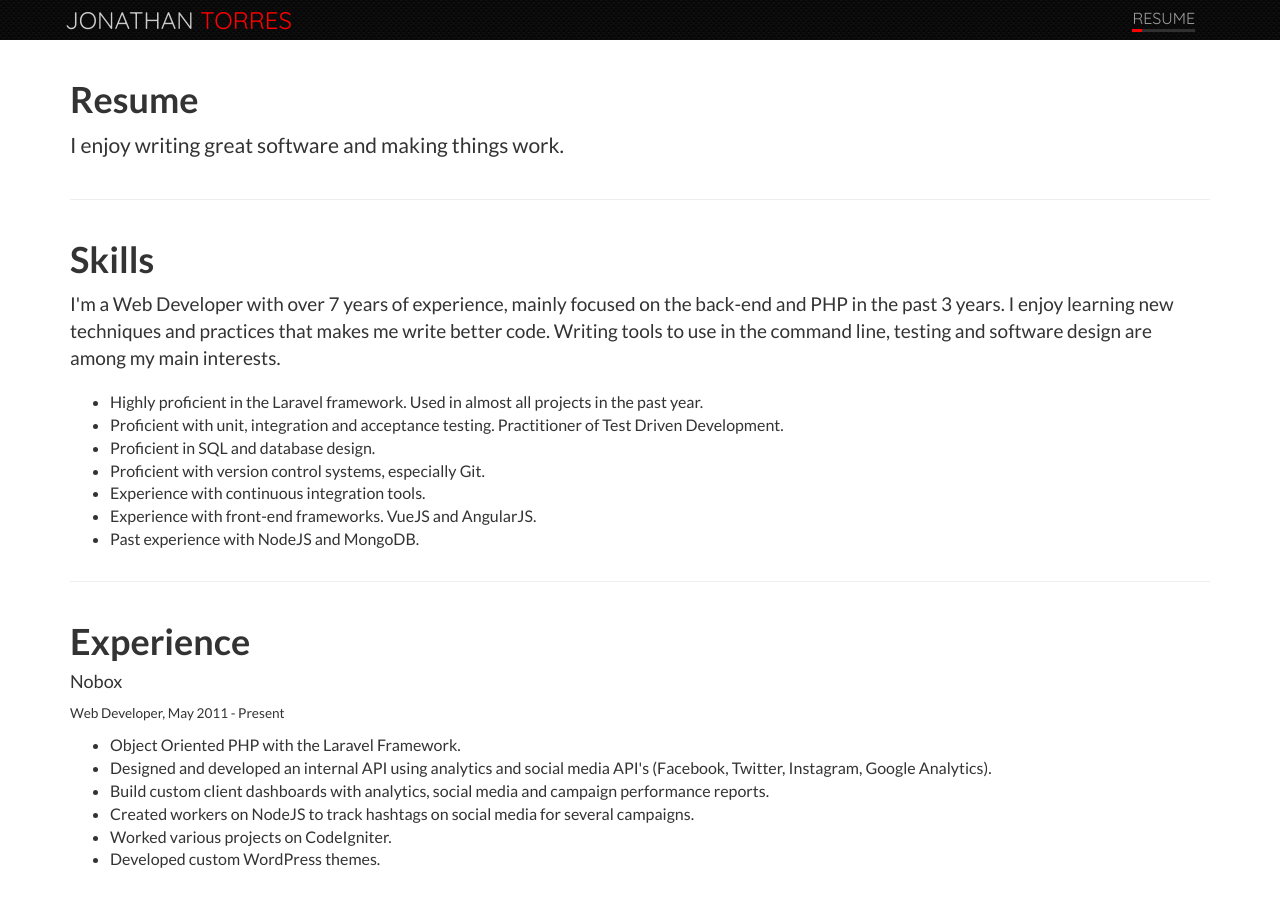
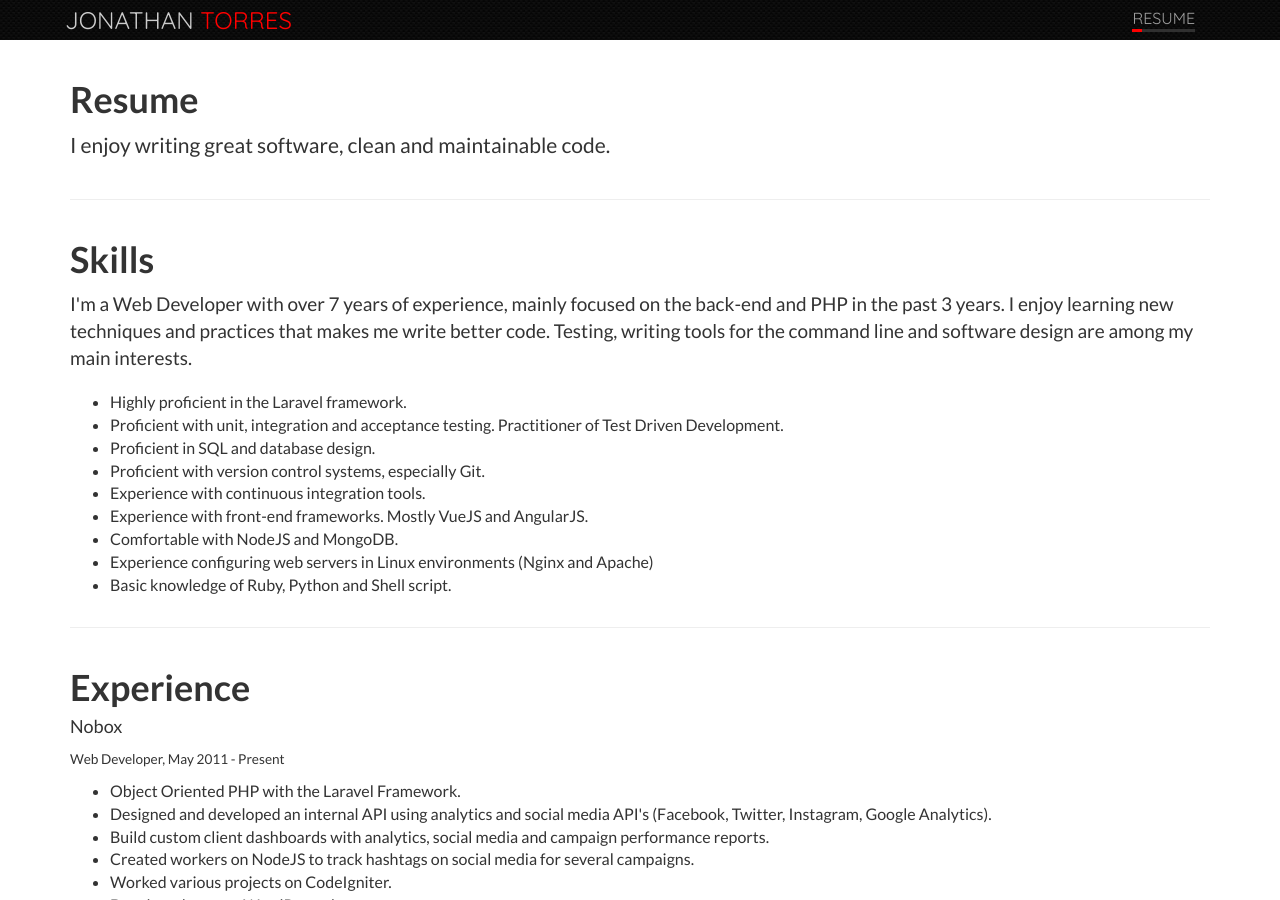
Before and after one commit to jonathantorres/website, a Jekyll site: the page built from resume.html, in a window 1280 px wide and 900 px high. Built offline with Jekyll 4.4.1, drawn with Linux system fonts in a browser that asks for light colours; nearby versions of some CDN libraries.

Commit message:
Resume updates.

```diff
--- a/resume.html
+++ b/resume.html
@@ -7,7 +7,7 @@ permalink: /resume/
 <div class="row resume">
     <div class="col-md-12">
         <h1>Resume</h1>
-        <p class="lead">I enjoy writing great software and making things work.</p>
+        <p class="lead">I enjoy writing great software, clean and maintainable code.</p>
     </div>
 </div>
 
@@ -16,15 +16,17 @@ permalink: /resume/
 <div class="row resume">
     <div class="col-md-12">
         <h1>Skills</h1>
-        <p class="skills-lead">I'm a Web Developer with over 7 years of experience, mainly focused on the back-end and PHP in the past 3 years. I enjoy learning new techniques and practices that makes me write better code. Writing tools to use in the command line, testing and software design are among my main interests.</p>
+        <p class="skills-lead">I'm a Web Developer with over 7 years of experience, mainly focused on the back-end and PHP in the past 3 years. I enjoy learning new techniques and practices that makes me write better code. Testing, writing tools for the command line and software design are among my main interests.</p>
         <ul>
-            <li>Highly proficient in the Laravel framework. Used in almost all projects in the past year.</li>
+            <li>Highly proficient in the Laravel framework.</li>
             <li>Proficient with unit, integration and acceptance testing. Practitioner of Test Driven Development.</li>
             <li>Proficient in SQL and database design.</li>
             <li>Proficient with version control systems, especially Git.</li>
             <li>Experience with continuous integration tools.</li>
-            <li>Experience with front-end frameworks. VueJS and AngularJS.</li>
-            <li>Past experience with NodeJS and MongoDB.</li>
+            <li>Experience with front-end frameworks. Mostly VueJS and AngularJS.</li>
+            <li>Comfortable with NodeJS and MongoDB.</li>
+            <li>Experience configuring web servers in Linux environments (Nginx and Apache)</li>
+            <li>Basic knowledge of Ruby, Python and Shell script.</li>
         </ul>
     </div>
 </div>
```
